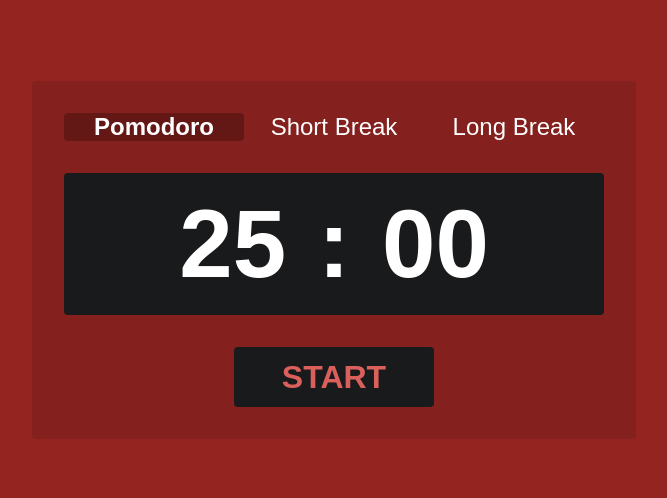
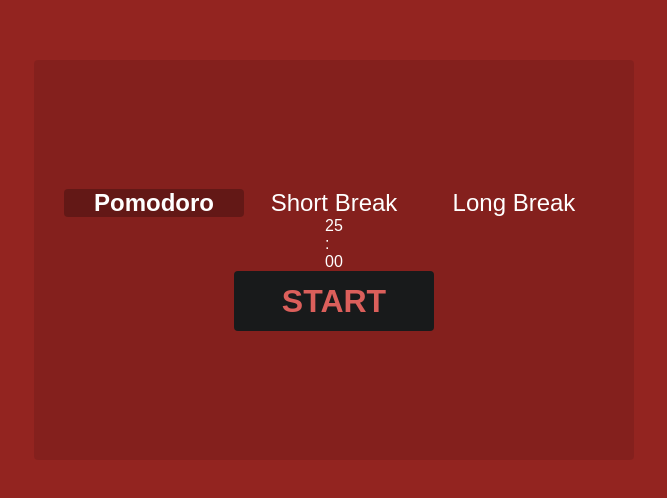
Before and after one commit to willswats/react-pomodoro, a React (Create React App) app: page / in a window 1280 px wide. Shown: the part 140-638 px from the top of the page, without its empty margins (306-973 px from the left). Built offline with nearby package versions, Linux system fonts and the light colour scheme; the HTML template or start-up script is replaced by a standard one.

Commit message:
Change styling

```diff
--- a/src/components/Timer.module.css
+++ b/src/components/Timer.module.css
@@ -9,9 +9,16 @@
 .timer__content {
   display: flex;
   flex-direction: column;
+  justify-content: center;
+  align-items: center;
+  width: 600px;
+  height: 400px;
   background-color: rgba(0, 0, 0, 0.1);
   border-radius: 4px;
-  padding: 2rem;
+}
+
+.timer__mode-btns {
+  display: flex;
 }
 
 .timer__start-stop-btn {
--- a/src/components/Timer.tsx
+++ b/src/components/Timer.tsx
@@ -1,7 +1,7 @@
 import { useReducer, useEffect } from 'react';
 
-import TimerModeButtons from './TimerModeButtons';
-import TimerCount from './TimerCount';
+import ModeButton from './UI/Buttons/ModeButton';
+import TimerCounter from './TimerCounter';
 import StartStopButton from './UI/Buttons/StartStopButton';
 
 import classes from './Timer.module.css';
@@ -119,8 +119,24 @@ const Timer = () => {
   return (
     <div className={classes['timer']}>
       <div className={classes['timer__content']}>
-        <TimerModeButtons state={state} dispatch={dispatch} />
-        <TimerCount state={state} />
+        <div className={classes['timer__mode-btns']}>
+          <ModeButton
+            state={state}
+            dispatch={dispatch}
+            modeType={MODES.POMODORO}
+          />
+          <ModeButton
+            state={state}
+            dispatch={dispatch}
+            modeType={MODES.SHORT_BREAK}
+          />
+          <ModeButton
+            state={state}
+            dispatch={dispatch}
+            modeType={MODES.LONG_BREAK}
+          />
+        </div>
+        <TimerCounter state={state} />
         <div className={classes['timer__start-stop-btn']}>
           <StartStopButton state={state} dispatch={dispatch} />
         </div>
--- a/src/components/TimerCount.module.css
+++ /dev/null
@@ -1,16 +0,0 @@
-.timer-count {
-  display: flex;
-  justify-content: center;
-  align-items: center;
-  background-color: #181a1b;
-
-  font-size: 6rem;
-  font-weight: bold;
-  border-radius: 4px;
-  padding: 1rem 0;
-  margin: 2rem 0;
-}
-
-.timer-count__colon {
-  margin: 0 2rem;
-}
--- a/src/components/TimerCount.tsx
+++ /dev/null
@@ -1,22 +0,0 @@
-import { State } from './Timer';
-
-import convertTime from '../helpers/convertTime';
-
-import classes from './TimerCount.module.css';
-
-interface TimerCountProps {
-  state: State;
-}
-
-const TimerCount = ({ state }: TimerCountProps) => {
-  const { timeRemaining } = state;
-  return (
-    <div className={classes['timer-count']}>
-      <p>{convertTime(timeRemaining.minutes)}</p>
-      <span className={classes['timer-count__colon']}>:</span>
-      <p>{convertTime(timeRemaining.seconds)}</p>
-    </div>
-  );
-};
-
-export default TimerCount;
--- /dev/null
+++ b/src/components/TimerCounter.module.css
@@ -0,0 +1,21 @@
+.timer-counter {
+  display: flex;
+  justify-content: center;
+  align-items: center;
+}
+
+.timer-counter__content {
+  display: flex;
+  justify-content: center;
+  align-items: center;
+  background-color: #181a1b;
+  font-size: 6rem;
+  font-weight: bold;
+  border-radius: 4px;
+  padding: 1rem 4rem;
+  margin: 2rem 0;
+}
+
+.timer-counter__colon {
+  margin: 0 2rem;
+}
--- /dev/null
+++ b/src/components/TimerCounter.tsx
@@ -0,0 +1,24 @@
+import { State } from './Timer';
+
+import convertTime from '../helpers/convertTime';
+
+import classes from './TimerCounter.module.css';
+
+interface TimerCounterProps {
+  state: State;
+}
+
+const TimerCounter = ({ state }: TimerCounterProps) => {
+  const { timeRemaining } = state;
+  return (
+    <div className={classes['timer-count']}>
+      <div className={classes['timer-count__content']}>
+        <p>{convertTime(timeRemaining.minutes)}</p>
+        <span className={classes['timer-count__colon']}>:</span>
+        <p>{convertTime(timeRemaining.seconds)}</p>
+      </div>
+    </div>
+  );
+};
+
+export default TimerCounter;
--- a/src/components/TimerModeButtons.module.css
+++ /dev/null
@@ -1,3 +0,0 @@
-.timer-mode-btns {
-  display: flex;
-}
--- a/src/components/TimerModeButtons.tsx
+++ /dev/null
@@ -1,31 +0,0 @@
-import { Dispatch } from 'react';
-import { State, Action, MODES } from './Timer';
-
-import ModeButton from './UI/Buttons/ModeButton';
-
-import classes from './TimerModeButtons.module.css';
-
-interface TimerModeButtonsProps {
-  state: State;
-  dispatch: Dispatch<Action>;
-}
-
-const TimerModeButtons = ({ state, dispatch }: TimerModeButtonsProps) => {
-  return (
-    <div className={classes['timer-mode-btns']}>
-      <ModeButton state={state} dispatch={dispatch} modeType={MODES.POMODORO} />
-      <ModeButton
-        state={state}
-        dispatch={dispatch}
-        modeType={MODES.SHORT_BREAK}
-      />
-      <ModeButton
-        state={state}
-        dispatch={dispatch}
-        modeType={MODES.LONG_BREAK}
-      />
-    </div>
-  );
-};
-
-export default TimerModeButtons;
```
